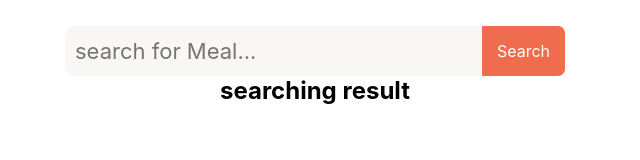
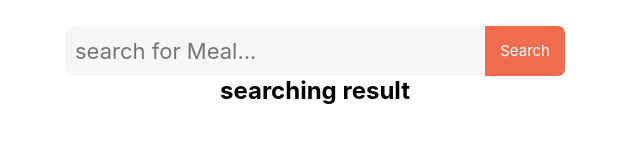
Before and after one commit to MarufAhamedsagor/food-api-website, a plain HTML site: page index.html in a window 1280 px wide. Shown: the full height of the page, 325-965 px from the left. Drawn offline with Linux system fonts and the light colour scheme.

Commit message:
food api

```diff
--- a/food.js
+++ b/food.js
@@ -56,4 +56,4 @@ const renderFoodInfo = food => {
       <li>${food.strMeasure6}, ${food.strIngredient6}</li>
       </ul>
       `
-}
+};
--- a/style.css
+++ b/style.css
@@ -74,7 +74,7 @@
     border-top-right-radius: 7px;
     border-bottom-right-radius: 7px;
     color: white;
-    font-size: 16px;
+    font-size: 15px;
 }
 
 #food-details{
```
